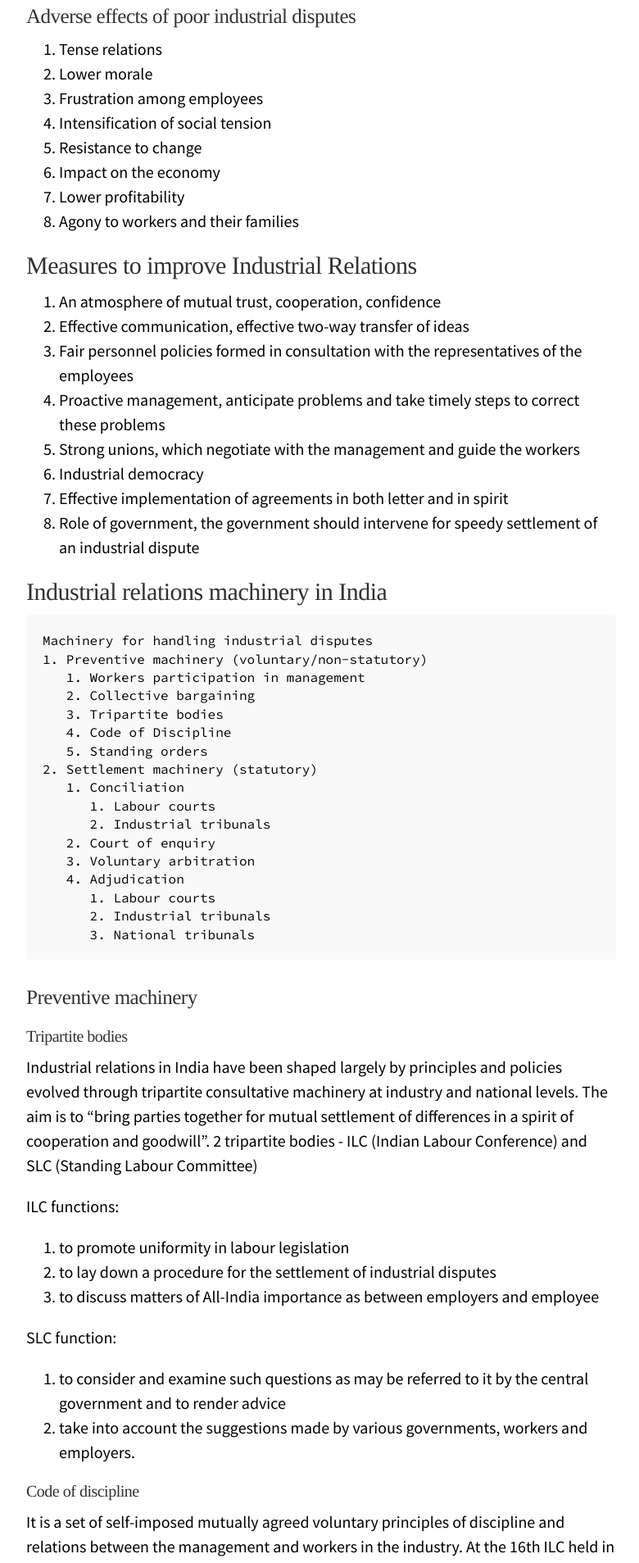
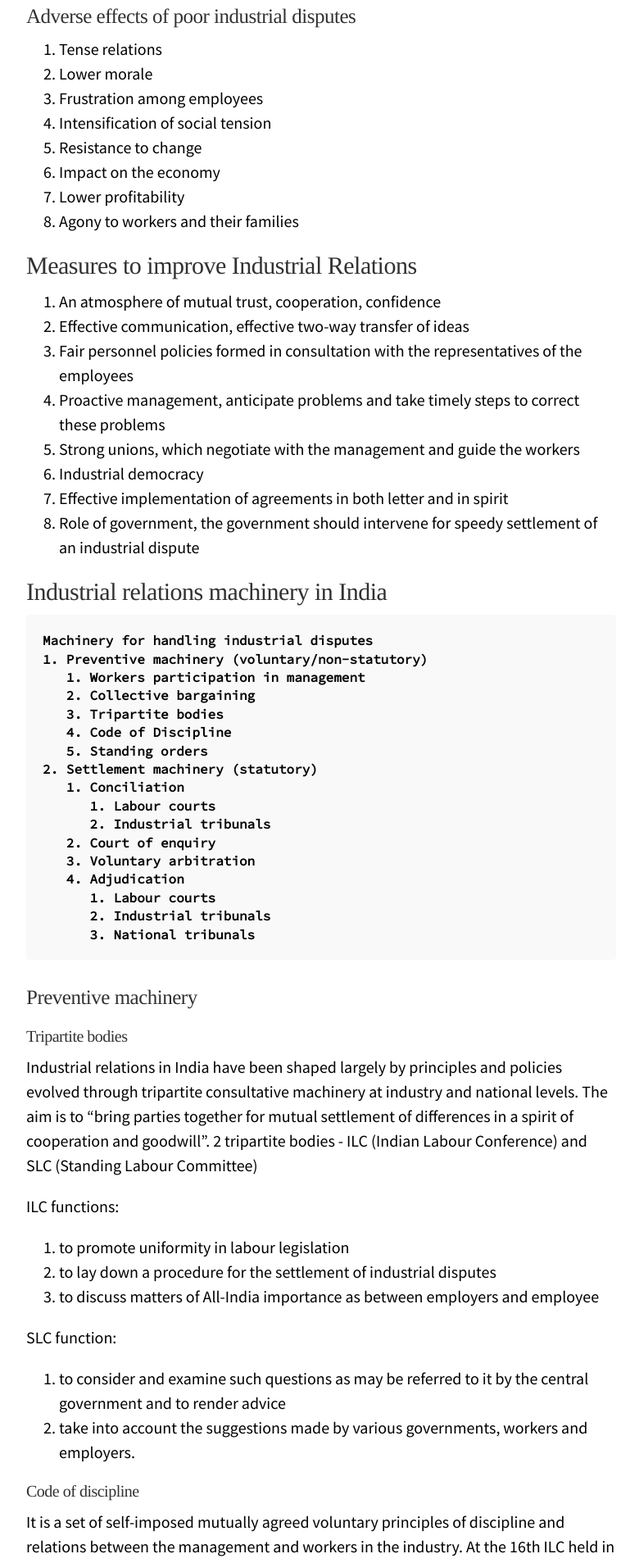
Before and after one commit to sharatsachin/sharatsachin.github.io, a Jekyll site: the page built from _posts/2018-09-22-IM-chap1.md, in a window 1280 px wide. Shown: the part 4039-5946 px from the top of the page at 82% size, without its empty margins (248-1028 px from the left). Built offline with Jekyll 4.4.1, drawn with Linux system fonts in a browser that asks for light colours; some web fonts are replaced; comment, search, counter and statistics services are not loaded.

Commit message:
made code font bold

```diff
--- a/public/css/poole.css
+++ b/public/css/poole.css
@@ -150,6 +150,7 @@ abbr[title] {
 code,
 pre {
   font-family: 'Source Code Pro', Menlo, Monaco, "Courier New", monospace !important;
+  font-weight: bold;
 }
 code {
   padding: .25em .5em;
@@ -190,6 +191,7 @@ pre code {
 /* Gist via GitHub Pages */
 .gist .gist-file {
   font-family: 'Source Code Pro', Menlo, Monaco, "Courier New", monospace !important;
+  font-weight: bold;
 }
 .gist .markdown-body {
   padding: 15px;
```
